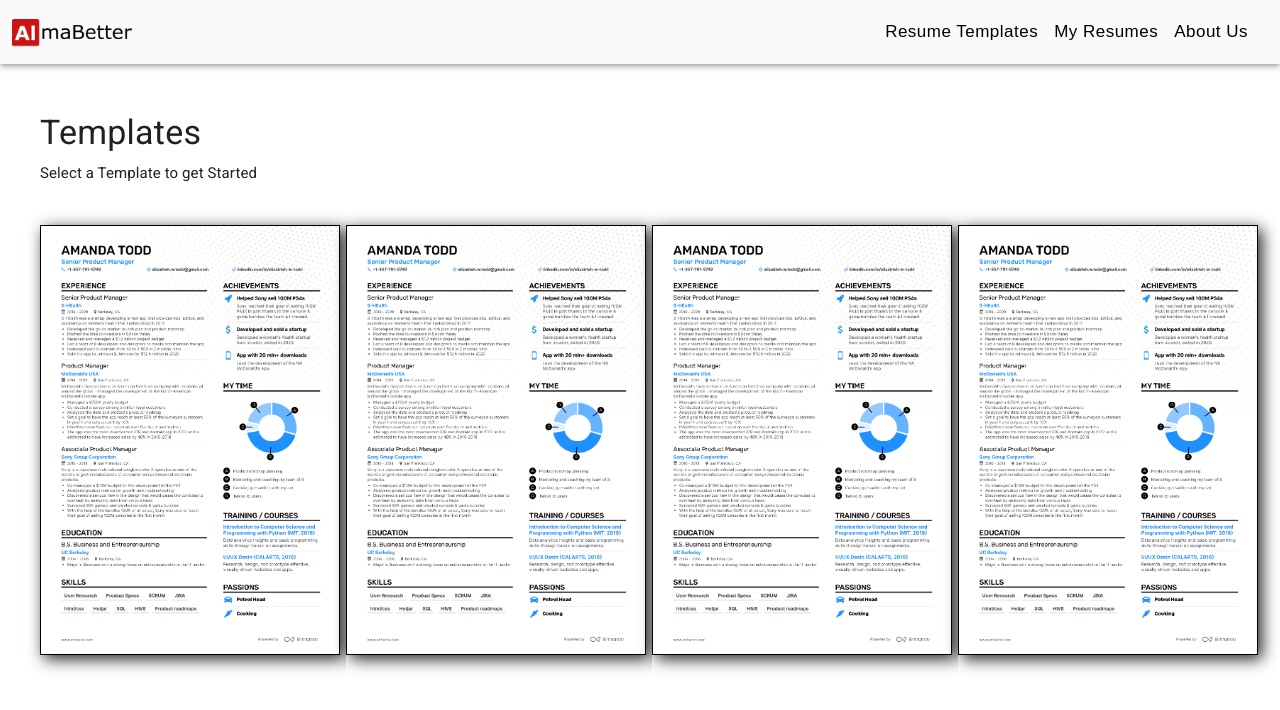
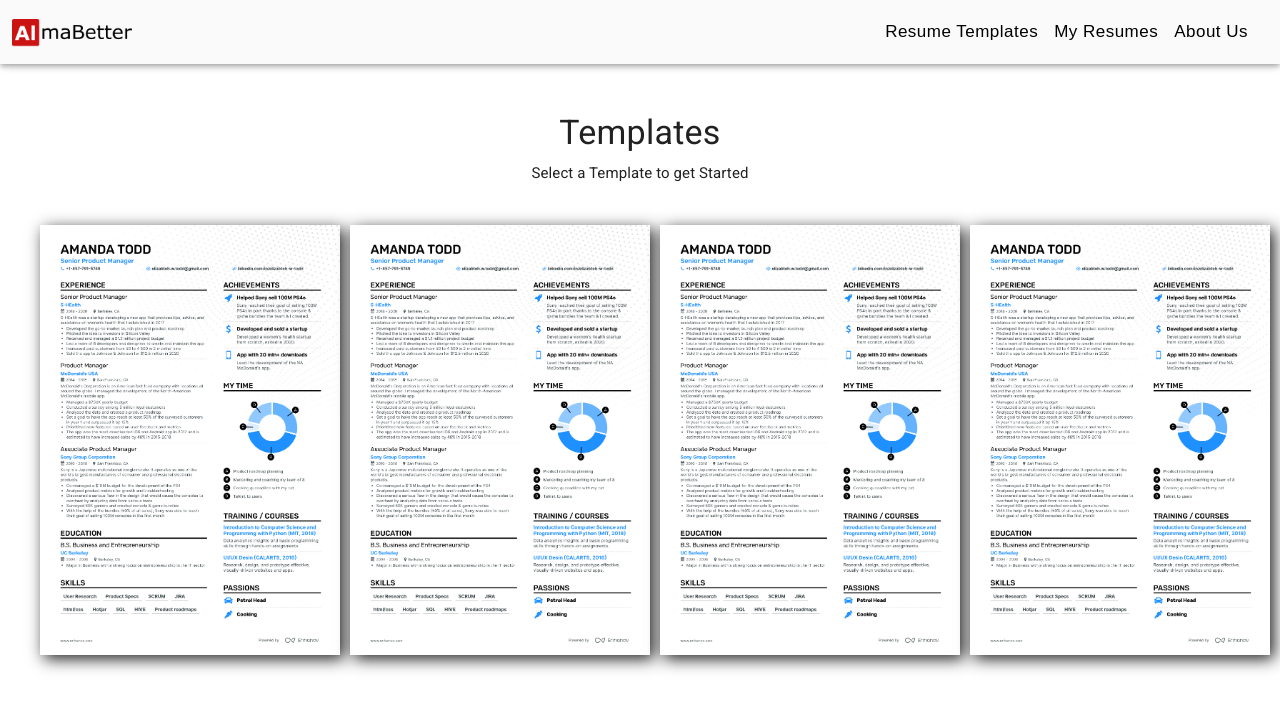
Before and after one commit to AShekharCodes/react-resume, a React (Create React App) app: page / in a window 1280 px wide. Shown: the top 710 px of the page. Built offline with nearby package versions, Linux system fonts and the light colour scheme.

Commit message:
added use template button with hover effects

```diff
--- a/src/pages/Homepage.js
+++ b/src/pages/Homepage.js
@@ -1,8 +1,8 @@
 import React from "react";
 import Navbar from "../components/common/Navbar";
-import { Typography, Box, Paper } from "@mui/material";
+import { Typography, Box, Paper, Button } from "@mui/material";
 import Grid from "@mui/material/Grid";
-import logo from "../images/resume_template.png";
+import template from "../images/resume_template.png";
 import "../styling/Homepage.css";
 
 const Homepage = () => {
@@ -10,8 +10,14 @@ const Homepage = () => {
     <>
       <Navbar />
       <Box sx={{ margin: "0px 40px" }}>
-        <Typography variant="h4">Templates</Typography>
-        <Typography variant="h6" sx={{ fontSize: "15px", marginTop: "7px" }}>
+        <Typography variant="h4" align="center">
+          Templates
+        </Typography>
+        <Typography
+          variant="h6"
+          align="center"
+          sx={{ fontSize: "15px", marginTop: "7px" }}
+        >
           Select a Template to get Started
         </Typography>
         <Box
@@ -20,7 +26,7 @@ const Homepage = () => {
             marginTop: "40px",
           }}
         >
-          <Grid container spacing={3}>
+          <Grid container spacing={5}>
             <Grid item xs={12} lg={3} md={6} sm={6}>
               <Paper
                 elevation={0}
@@ -32,7 +38,10 @@ const Homepage = () => {
                   textAlign: "center",
                 }}
               >
-                <img src={logo} className="logo" alt="logo" />
+                <div className="container">
+                  <img src={template} className="template" alt="Template" />
+                  <Button className="btn">Use Template</Button>
+                </div>
               </Paper>
             </Grid>
             <Grid item xs={12} lg={3} md={6} sm={6}>
@@ -46,7 +55,10 @@ const Homepage = () => {
                   textAlign: "center",
                 }}
               >
-                <img src={logo} className="logo" alt="logo" />
+                <div className="container">
+                  <img src={template} className="template" alt="Template" />
+                  <Button className="btn">Use Template</Button>
+                </div>
               </Paper>
             </Grid>
             <Grid item xs={12} lg={3} md={6} sm={6}>
@@ -60,7 +72,10 @@ const Homepage = () => {
                   textAlign: "center",
                 }}
               >
-                <img src={logo} className="logo" alt="logo" />
+                <div className="container">
+                  <img src={template} className="template" alt="Template" />
+                  <Button className="btn">Use Template</Button>
+                </div>
               </Paper>
             </Grid>
             <Grid item xs={12} lg={3} md={6} sm={6}>
@@ -74,7 +89,10 @@ const Homepage = () => {
                   textAlign: "center",
                 }}
               >
-                <img src={logo} className="logo" alt="logo" />
+                <div className="container">
+                  <img src={template} className="template" alt="Template" />
+                  <Button className="btn">Use Template</Button>
+                </div>
               </Paper>
             </Grid>
           </Grid>
--- a/src/styling/Homepage.css
+++ b/src/styling/Homepage.css
@@ -1,6 +1,42 @@
-.logo {
+.container {
+  position: relative;
+}
+
+.container:hover .template {
+  filter: brightness(65%);
+  color: gray;
+}
+
+.template {
   width: 300px;
   height: 430px;
-  border: 1px solid black;
   box-shadow: 4px 4px 15px;
 }
+
+.template:hover {
+  color: gray;
+}
+
+.container .btn {
+  position: absolute;
+  top: 50%;
+  left: 50%;
+  transform: translate(-50%, -50%);
+  -ms-transform: translate(-50%, -50%);
+  background-color: rgb(7, 117, 219);
+  color: white;
+  font-size: 12px;
+  border: none;
+  cursor: pointer;
+  border-radius: 5px;
+  text-align: center;
+  display: none;
+}
+
+.container .btn:hover {
+  background-color: rgb(4, 100, 209);
+}
+
+.container:hover .btn {
+  display: block;
+}
```
